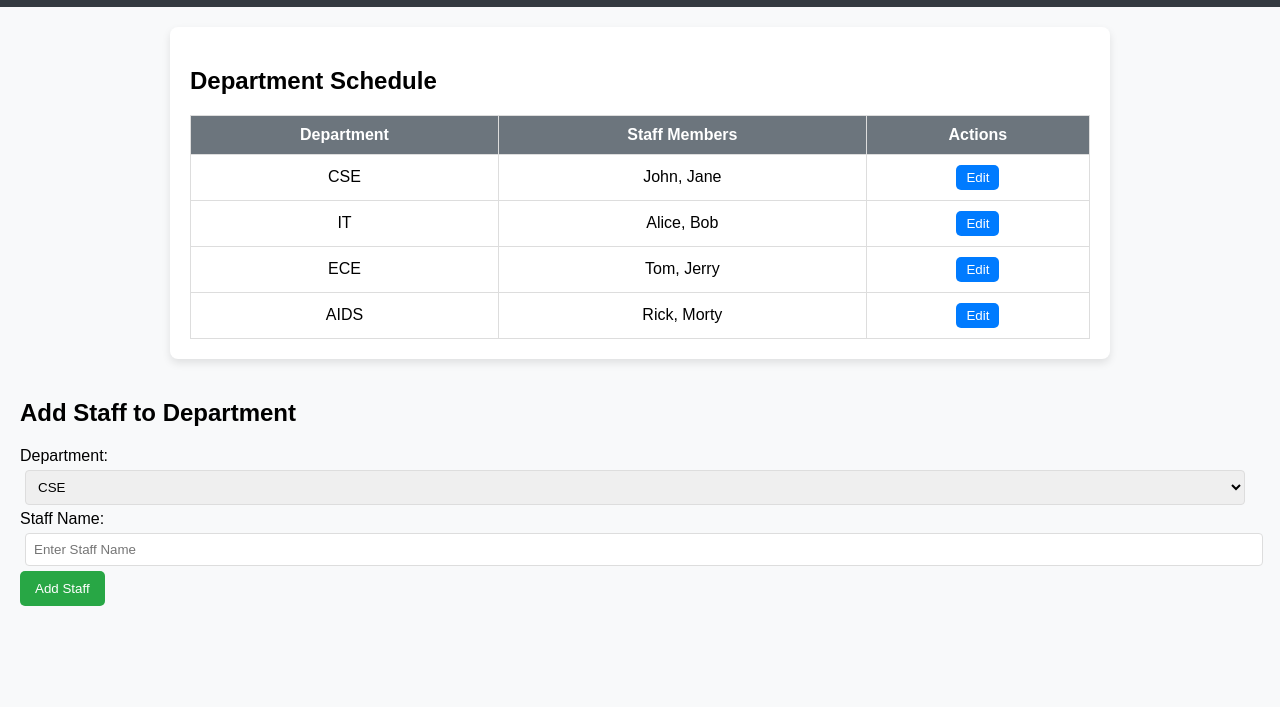
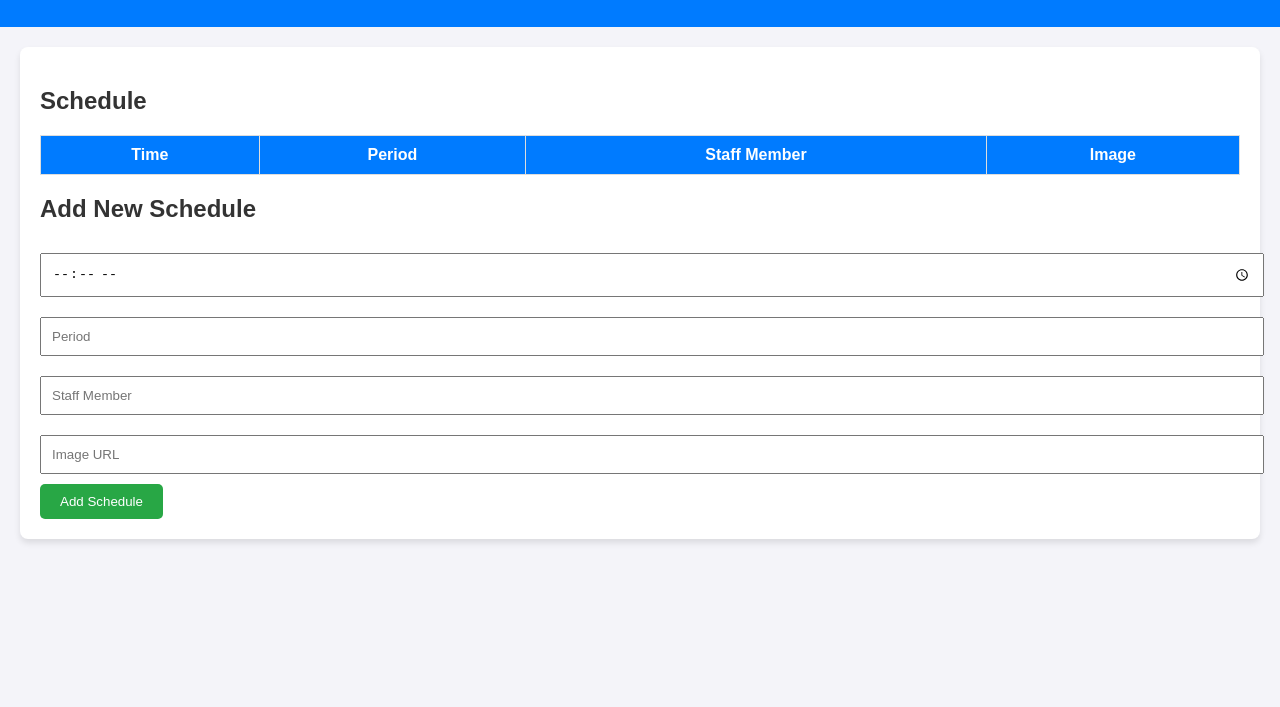
Before and after one commit to vishnupriya0609/hh, a plain HTML site: page index.html in a window 1280 px wide. Shown: the part 93-800 px from the top of the page. Drawn offline with Linux system fonts and the light colour scheme.

Commit message:
Add files via upload

```diff
--- a/index.html
+++ b/index.html
@@ -3,178 +3,133 @@
 <head>
     <meta charset="UTF-8">
     <meta name="viewport" content="width=device-width, initial-scale=1.0">
-    <title>Department Staff Scheduling</title>
+    <title>Staff Scheduling</title>
     <style>
+        /* General Styles */
         body {
             font-family: Arial, sans-serif;
             margin: 0;
             padding: 0;
-            background-color: #f8f9fa;
+            background-color: #f4f4f9;
+            color: #333;
         }
+
         header {
-            background-color: #343a40;
-            color: #ffffff;
-            padding: 10px 20px;
+            background: #007bff;
+            color: #fff;
+            padding: 20px;
             text-align: center;
         }
-        main {
+
+        .container {
+            margin: 20px auto;
+            max-width: 1200px;
             padding: 20px;
+            background: #fff;
+            border-radius: 8px;
+            box-shadow: 0 4px 6px rgba(0, 0, 0, 0.1);
         }
-        .schedule {
-            max-width: 900px;
-            margin: 0 auto;
-            background: #ffffff;
-            padding: 20px;
-            box-shadow: 0 4px 8px rgba(0,0,0,0.1);
-            border-radius: 8px;
-        }
+
         table {
             width: 100%;
             border-collapse: collapse;
-            margin-top: 20px;
+            margin: 20px 0;
         }
-        table, th, td {
+
+        th, td {
             border: 1px solid #ddd;
-        }
-        th, td {
             padding: 10px;
             text-align: center;
         }
+
         th {
-            background-color: #6c757d;
-            color: #ffffff;
-        }
-        .actions button {
-            padding: 5px 10px;
-            margin: 0 5px;
             background-color: #007bff;
             color: white;
+        }
+
+        .form-control {
+            padding: 10px;
+            margin: 10px 0;
+            width: 100%;
+        }
+
+        button {
+            background-color: #28a745;
+            color: white;
+            padding: 10px 20px;
             border: none;
             border-radius: 5px;
             cursor: pointer;
         }
-        .actions button:hover {
-            background-color: #0056b3;
-        }
-        button.add {
-            background-color: #28a745;
-            color: white;
-            border: none;
-            border-radius: 5px;
-            padding: 10px 15px;
-            cursor: pointer;
-        }
-        button.add:hover {
+
+        button:hover {
             background-color: #218838;
         }
-        input, select {
-            padding: 8px;
-            margin: 5px;
-            border: 1px solid #ddd;
-            border-radius: 4px;
-            width: calc(100% - 20px);
-        }
-        .form-container {
-            margin-top: 20px;
-            display: flex;
-            flex-direction: column;
+
+        .staff-image {
+            width: 50px;
+            height: 50px;
+            border-radius: 50%;
         }
     </style>
 </head>
 <body>
     <header>
-        <h1>Staff Scheduling for Departments</h1>
+        <h1>Staff Scheduling</h1>
     </header>
-    <main>
-        <div class="schedule">
-            <h2>Department Schedule</h2>
+    <div class="container">
+        <h2>Schedule</h2>
         <table>
             <thead>
                 <tr>
-                        <th>Department</th>
-                        <th>Staff Members</th>
-                        <th>Actions</th>
+                    <th>Time</th>
+                    <th>Period</th>
+                    <th>Staff Member</th>
+                    <th>Image</th>
                 </tr>
             </thead>
-                <tbody id="schedule-body">
-                    <tr>
-                        <td>CSE</td>
-                        <td id="cse-staff">John, Jane</td>
-                        <td class="actions">
-                            <button onclick="editStaff('cse')">Edit</button>
-                        </td>
-                    </tr>
-                    <tr>
-                        <td>IT</td>
-                        <td id="it-staff">Alice, Bob</td>
-                        <td class="actions">
-                            <button onclick="editStaff('it')">Edit</button>
-                        </td>
-                    </tr>
-                    <tr>
-                        <td>ECE</td>
-                        <td id="ece-staff">Tom, Jerry</td>
-                        <td class="actions">
-                            <button onclick="editStaff('ece')">Edit</button>
-                        </td>
-                    </tr>
-                    <tr>
-                        <td>AIDS</td>
-                        <td id="aids-staff">Rick, Morty</td>
-                        <td class="actions">
-                            <button onclick="editStaff('aids')">Edit</button>
-                        </td>
-                    </tr>
+            <tbody id="scheduleBody">
+                <!-- Rows will be dynamically added -->
             </tbody>
         </table>
-        </div>
-        <div class="form-container">
-            <h2>Add Staff to Department</h2>
-            <form id="add-staff-form" onsubmit="submitForm(event)">
-                <label for="department">Department:</label>
-                <select id="department" required>
-                    <option value="cse">CSE</option>
-                    <option value="it">IT</option>
-                    <option value="ece">ECE</option>
-                    <option value="aids">AIDS</option>
-                </select>
-                <label for="staff-name">Staff Name:</label>
-                <input type="text" id="staff-name" placeholder="Enter Staff Name" required />
-                <button type="submit" class="add">Add Staff</button>
+
+        <h2>Add New Schedule</h2>
+        <form id="scheduleForm">
+            <input class="form-control" type="time" id="time" placeholder="Time" required>
+            <input class="form-control" type="text" id="period" placeholder="Period" required>
+            <input class="form-control" type="text" id="staff" placeholder="Staff Member" required>
+            <input class="form-control" type="url" id="image" placeholder="Image URL" required>
+            <button type="button" onclick="addSchedule()">Add Schedule</button>
         </form>
     </div>
-    </main>
+
     <script>
-        function editStaff(department) {
-            const currentStaff = document.getElementById(`${department}-staff`).textContent;
-            const newStaff = prompt("Edit Staff Members (comma-separated):", currentStaff);
-            if (newStaff !== null) {
-                const staffList = newStaff.split(',').map(name => name.trim());
-                if (staffList.length <= 5) {
-                    document.getElementById(`${department}-staff`).textContent = staffList.join(', ');
+        // Function to add a new schedule row
+        function addSchedule() {
+            const time = document.getElementById('time').value;
+            const period = document.getElementById('period').value;
+            const staff = document.getElementById('staff').value;
+            const imageUrl = document.getElementById('image').value;
+
+            if (time && period && staff && imageUrl) {
+                const tableBody = document.getElementById('scheduleBody');
+
+                // Create a new row
+                const row = document.createElement('tr');
+                row.innerHTML = `
+                    <td>${time}</td>
+                    <td>${period}</td>
+                    <td>${staff}</td>
+                    <td><img class="staff-image" src="${imageUrl}" alt="${staff}"></td>
+                `;
+
+                // Append the row to the table
+                tableBody.appendChild(row);
+
+                // Reset the form fields
+                document.getElementById('scheduleForm').reset();
             } else {
-                    alert("Maximum of 5 staff members allowed per department.");
-                }
-            }
-        }
-
-        function submitForm(event) {
-            event.preventDefault();
-            const department = document.getElementById('department').value;
-            const staffName = document.getElementById('staff-name').value.trim();
-
-            if (staffName) {
-                const staffElement = document.getElementById(`${department}-staff`);
-                const currentStaff = staffElement.textContent.split(',').map(name => name.trim());
-
-                if (currentStaff.length < 5) {
-                    currentStaff.push(staffName);
-                    staffElement.textContent = currentStaff.join(', ');
-                } else {
-                    alert("Maximum of 5 staff members allowed per department.");
-                }
-
-                document.getElementById('add-staff-form').reset();
+                alert('Please fill in all fields.');
             }
         }
     </script>
```
Lines whose indentation alone changed are shown as unchanged.
